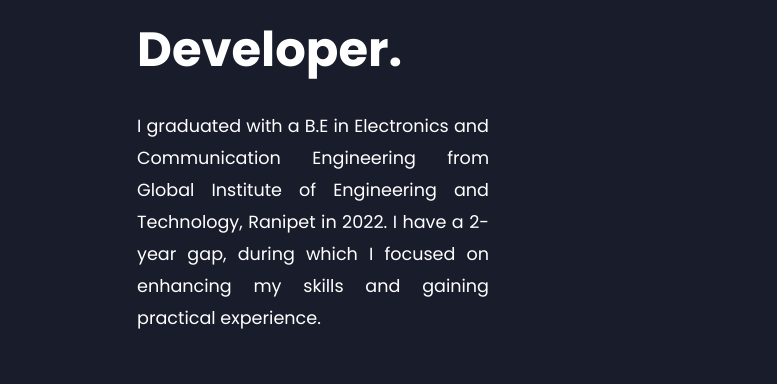
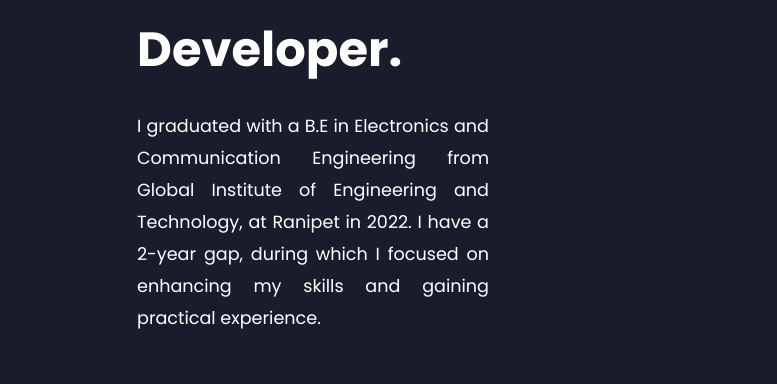
Before and after one commit to Thanush2001/My_Portfolio_Profile, a plain HTML site: page index.html in a window 1280 px wide. Shown: the part 1158-1542 px from the top of the page, 503-1280 px from the left. Drawn offline with nearby package versions, Linux system fonts and the light colour scheme.

Commit message:
Update index.html

```diff
--- a/index.html
+++ b/index.html
@@ -132,7 +132,7 @@
                     A Web Developer.
                 </h1>
                 <p>
-                    I graduated with a B.E in Electronics and Communication Engineering from Global Institute of Engineering and Technology, Ranipet in 2022. I have a 2-year gap, during which I focused on enhancing my skills and gaining practical experience.
+                    I graduated with a B.E in Electronics and Communication Engineering from Global Institute of Engineering and Technology, at Ranipet in 2022. I have a 2-year gap, during which I focused on enhancing my skills and gaining practical experience.
                 </p>
 
 
```
